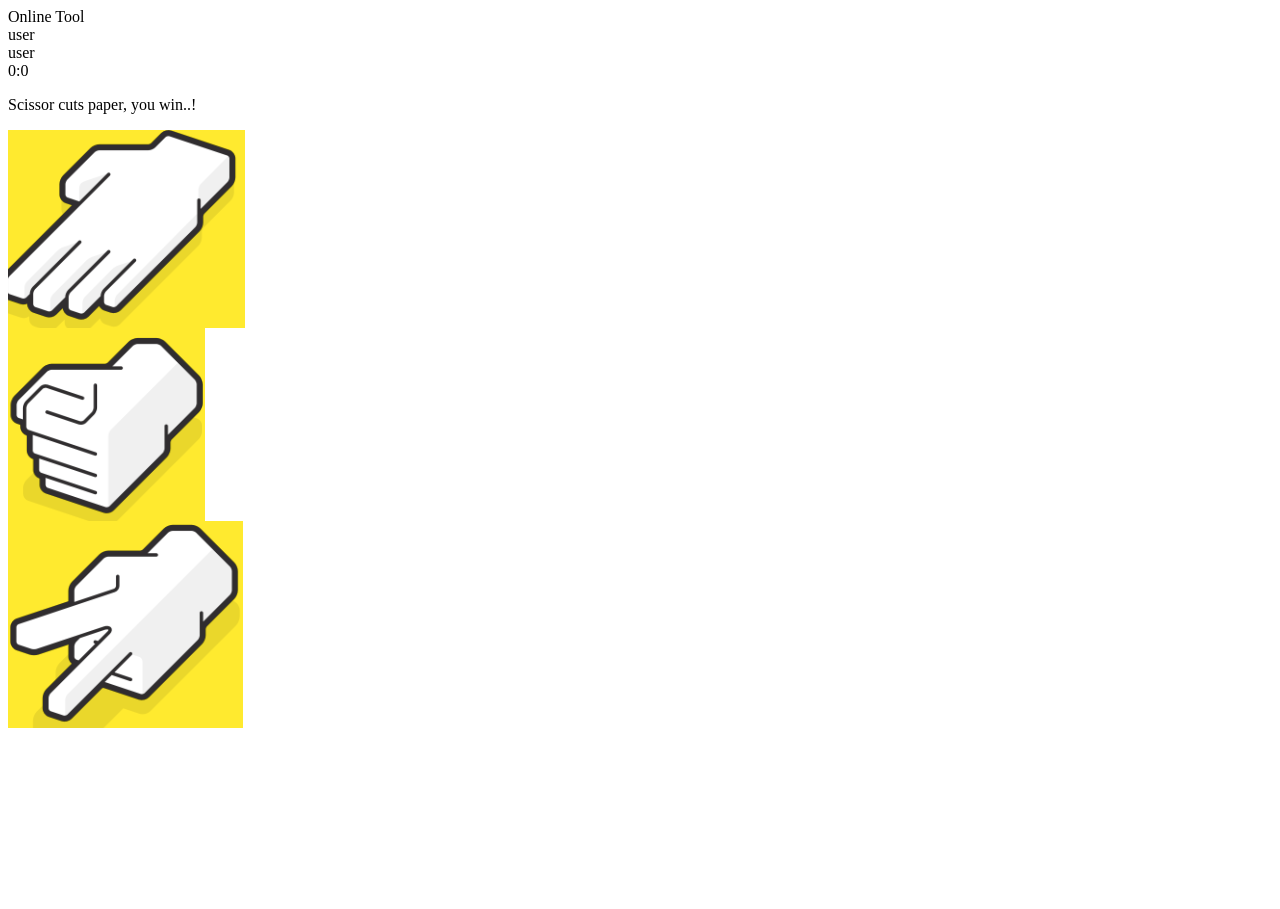
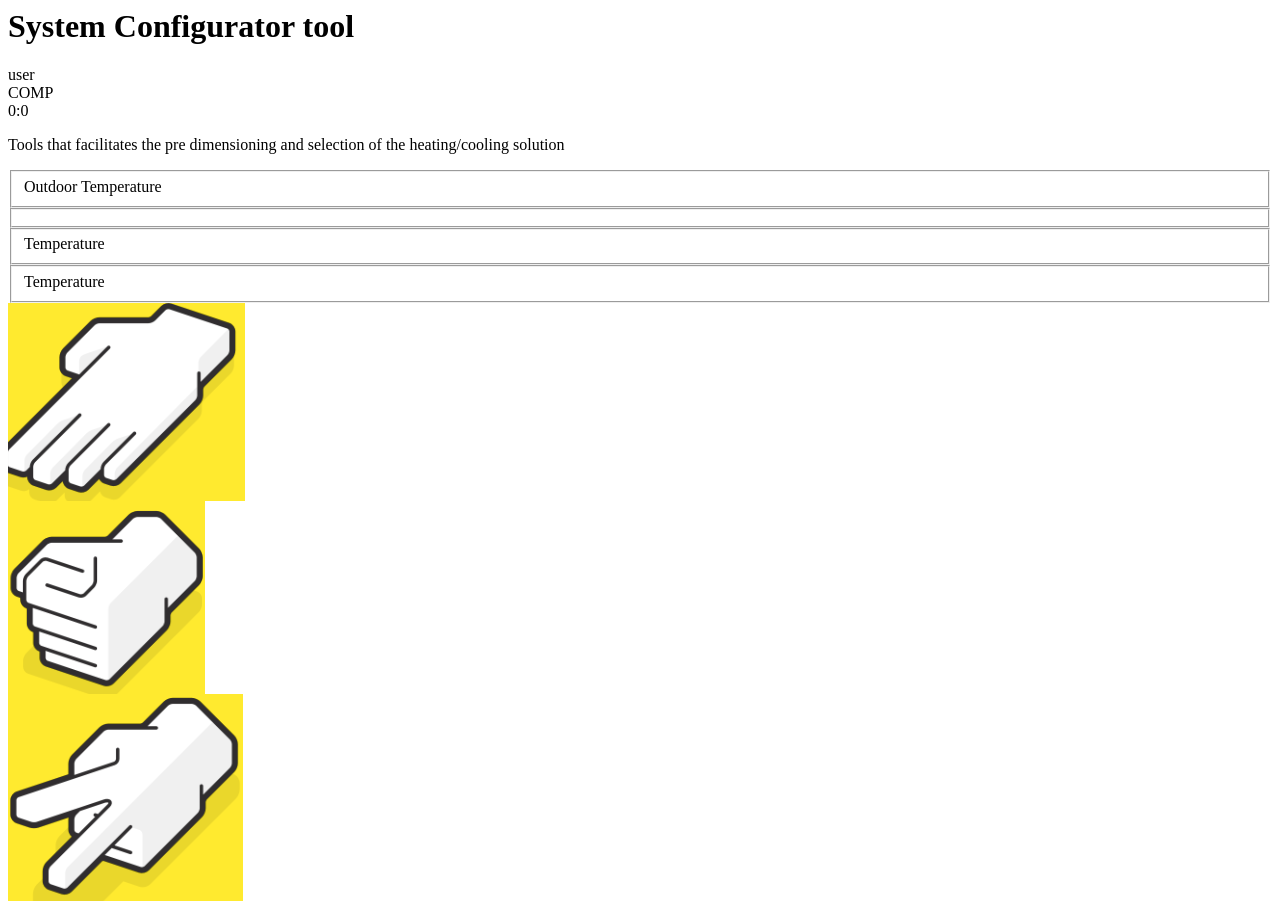
Before and after one commit to jadkh/systemConfigurator, a plain HTML site: page index.html in a window 1280 px wide. Before the commit the page ends 800 px from the top, so only its background shows below. Drawn offline with Linux system fonts and the light colour scheme.

Commit message:
Changed rock paper scissors to System configuratot

```diff
--- a/index.html
+++ b/index.html
@@ -2,25 +2,29 @@
         <head>
         <meta charset="utf-8">
         <title>
-            "Online Tool"
+            "Online tool"
         </title>
+        <link rel="stylesheet" href="styles.css">
         </head>
 
                     <body>
                                 <header>
-                                    Online Tool
+                                    <h1>System Configurator tool</h1>
                                 </header>
-                                <div class="configurator">
+                                <div class="score-board">
                                         <div id="user-label" class="badge">user  </div>
-                                        <div id="computer-label" class="badge">user  </div>
+                                        <div id="computer-label" class="badge">COMP  </div>
                                         <span id="user-score">0</span>:<span id="computer-score">0</span>
 
-                                        </div>
+                                    </div>
 
                                         <div class="result">
-                                            <p>Scissor cuts paper, you win..!</p>
+                                            <p>Tools that facilitates the pre dimensioning and selection of the heating/cooling solution</p>
                                         </div>
-
+                                        <fieldset>Outdoor Temperature</fieldset>
+                                        <fieldset></fieldset>
+                                        <fieldset>Temperature</fieldset>
+                                        <fieldset>Temperature</fieldset>
                                         <div class="Choices" id="p">
                                             <img src="images/P.png" alt="">
                                         </div>
@@ -31,7 +35,7 @@
                                             <img src="images/S.png" alt="">
                                         </div>
 
-                                </div>
+
 
 
 
```
